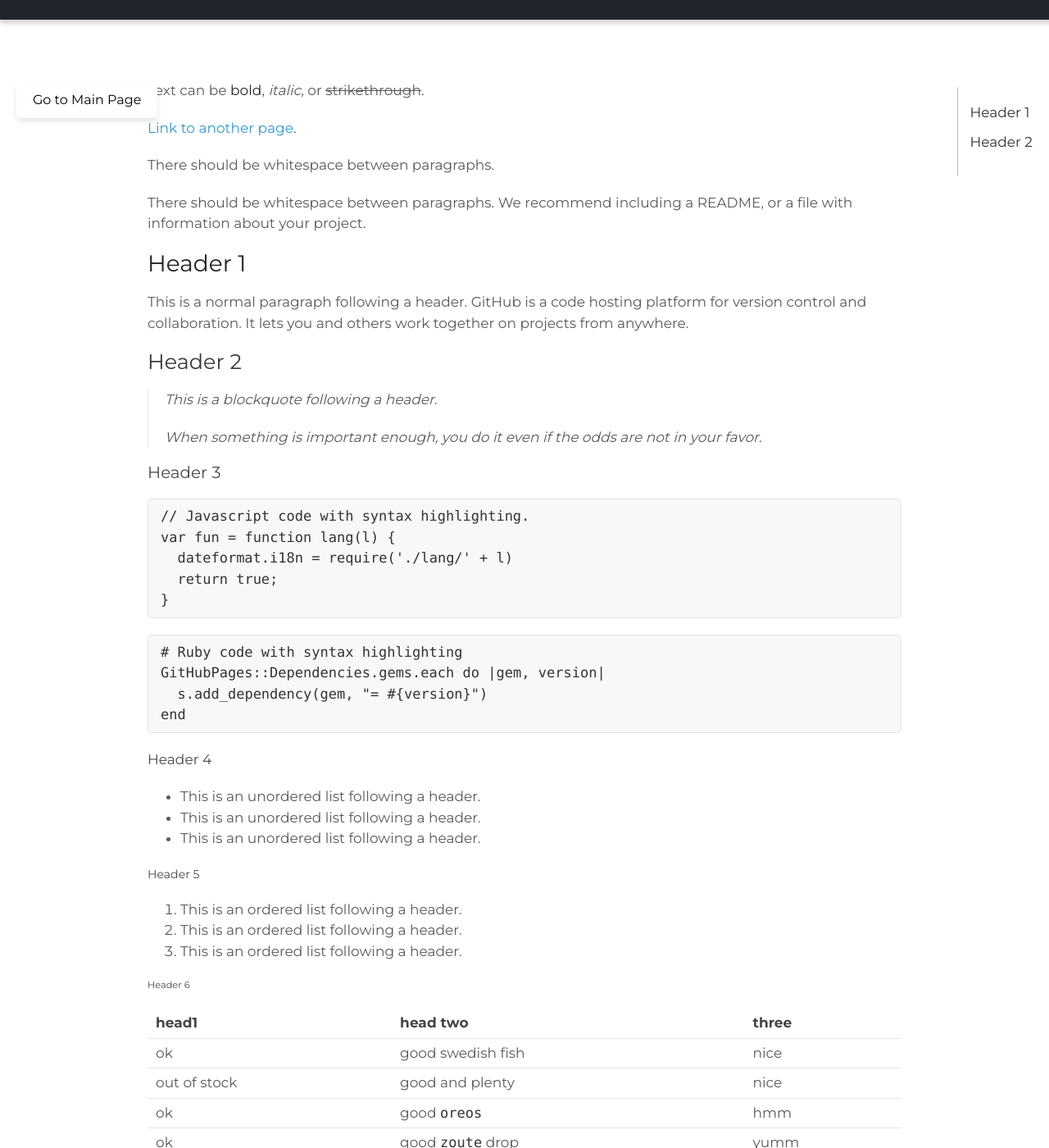
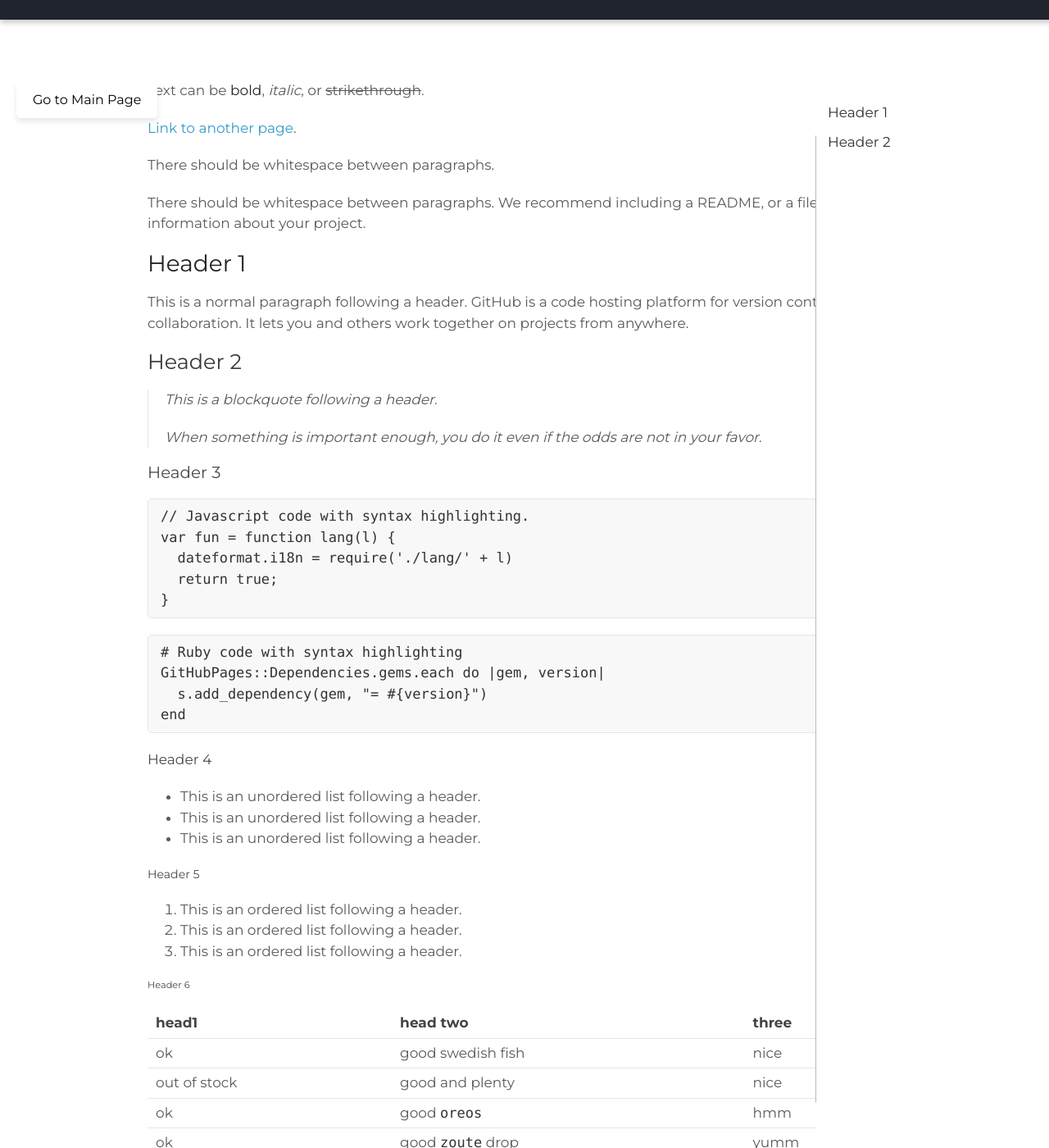
Before and after one commit to FredPili/ADAWebsite, a Jekyll site: the page built from example.md, in a window 1280 px wide and 1400 px high. Shown: the whole window at 82% size. Built offline with Jekyll 4.4.1, drawn with Linux system fonts in a browser that asks for light colours.

Commit message:
update sidebar

```diff
--- a/assets/css/styles.css
+++ b/assets/css/styles.css
@@ -237,12 +237,14 @@ footer {
 
 /* Sidebar Styles */
 .sidebar {
-  position: fixed;
-  top: 100px; /* Adjusted for spacing */
-  right: 5px; /* Move the sidebar to the right */
-  background-color: #ffffff;
-  padding: 15px;
-  z-index: 10; /* Ensure it stays on top */
+  position: fixed; /* Keeps the sidebar fixed on the screen */
+  top: 100px; /* Adjusted for spacing from the top */
+  right: 5px; /* Moves the sidebar slightly inward from the right edge */
+  width: 250px; /* Sets the width of the sidebar */
+  height: calc(100vh - 120px); /* Height adjusted dynamically to fit the viewport */
+  background-color: #ffffff; /* Background color for the sidebar */
+  padding: 15px; /* Inner space between content and the border of the sidebar */
+  z-index: 10; /* Ensures it stays above other elements */
   transition: width 0.3s ease, visibility 0.3s ease; /* Smooth resizing and visibility changes */
 }
 
```
